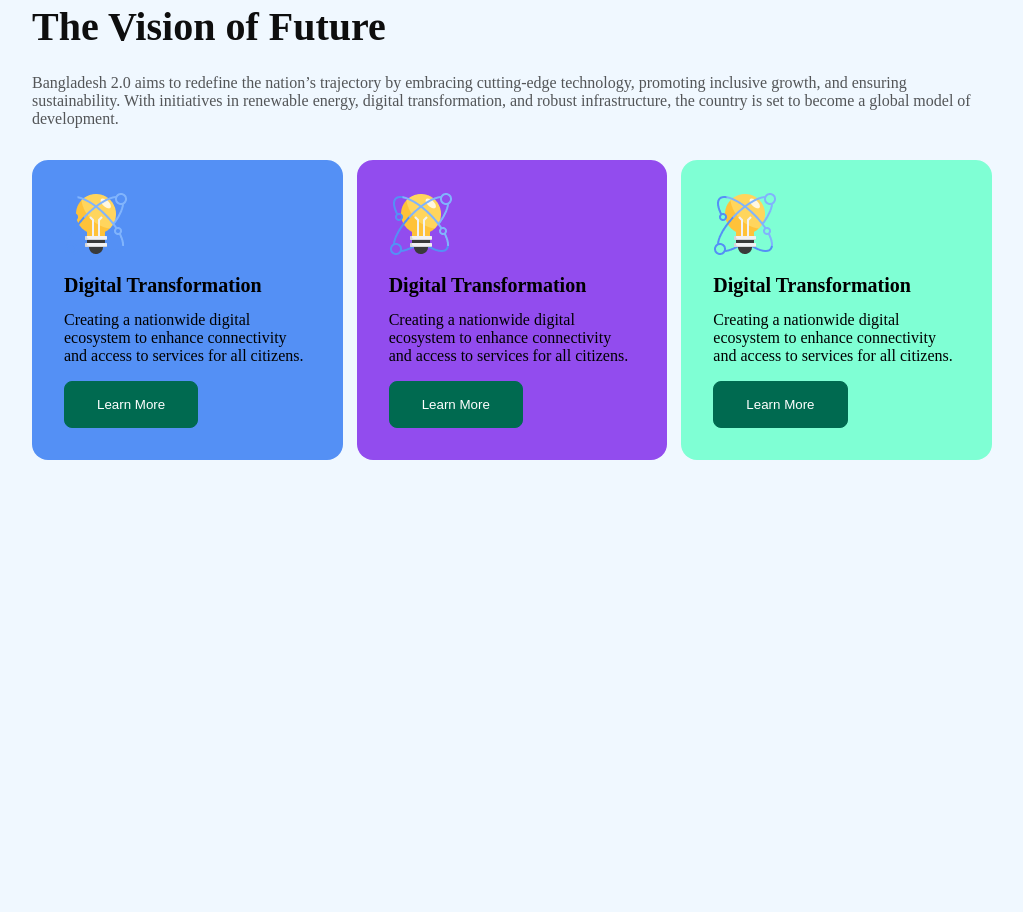
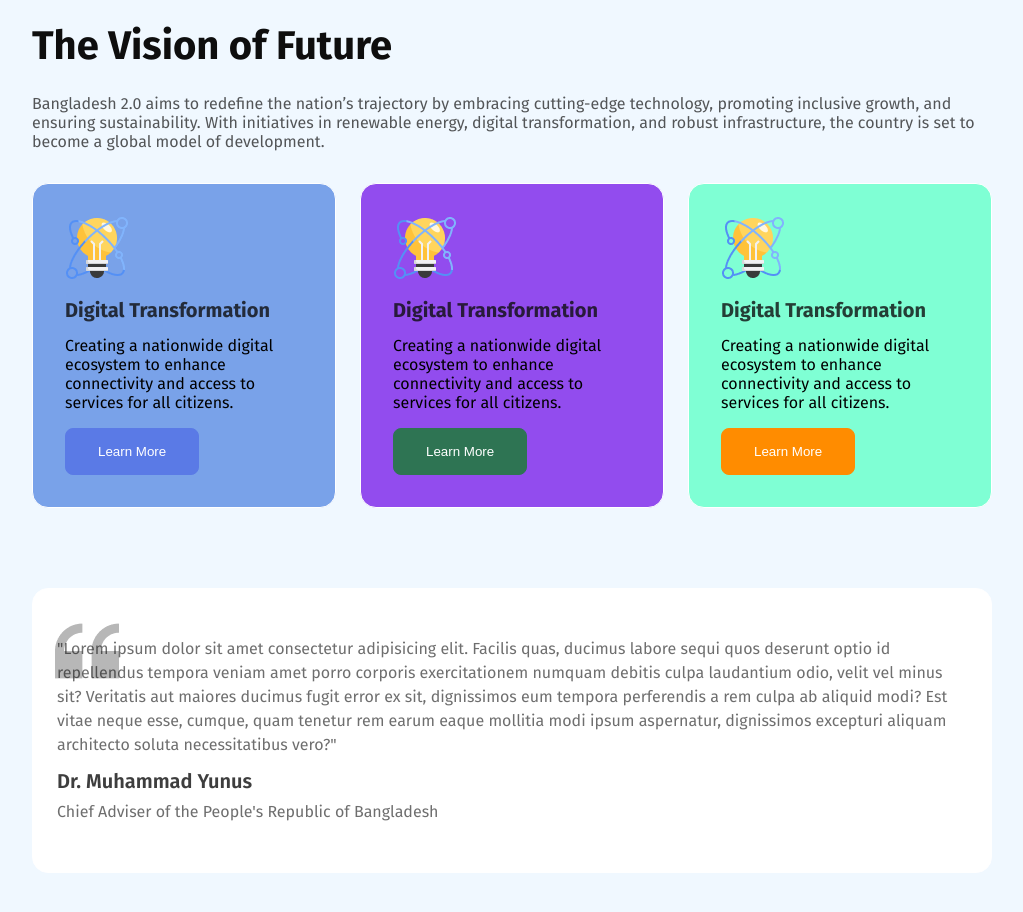
Before and after one commit to Prosantaroy1/New-bangladesh-A1, a plain HTML site: page index.html in a window 1280 px wide. Shown: the part 856-1768 px from the top of the page, without its empty margins (128-1151 px from the left). Before the commit the page ends 1396 px from the top, so only its background shows below. Drawn offline with Linux system fonts and the light colour scheme.

Commit message:
create to yunus section

```diff
--- a/css/style.css
+++ b/css/style.css
@@ -1,12 +1,15 @@
+/*font-family*/
+@import url('https://fonts.googleapis.com/css2?family=Fira+Sans:ital,wght@0,100;0,200;0,300;0,400;0,500;0,600;0,700;0,800;0,900;1,100;1,200;1,300;1,400;1,500;1,600;1,700;1,800;1,900&display=swap');
+
+
 *{
     padding: 0px;
     margin: 0px;
     box-sizing: border-box;
 }
-/*font-family*/
-@import url('https://fonts.googleapis.com/css2?family=Azeret+Mono:ital,wght@0,100..900;1,100..900&family=Fira+Sans:ital,wght@0,100;0,200;0,300;0,400;0,500;0,600;0,700;0,800;0,900;1,100;1,200;1,300;1,400;1,500;1,600;1,700;1,800;1,900&family=Jost:ital,wght@0,100..900;1,100..900&family=Noto+Serif+Bengali:wght@100..900&family=Plus+Jakarta+Sans:ital,wght@0,200..800;1,200..800&family=Poppins:ital,wght@0,100;0,200;0,300;0,400;0,500;0,600;0,700;0,800;0,900;1,100;1,200;1,300;1,400;1,500;1,600;1,700;1,800;1,900&display=swap');
 
 /*common style*/
+
 body{
     font-family: "Fira Sans", serif;
     background-color: aliceblue;
@@ -86,7 +89,7 @@ body{
 .vision-card-sec{
     padding-top: 32px;
     display: flex;
-    gap: 14px;
+    gap: 24px;
 
 }
 
@@ -94,6 +97,7 @@ body{
     width: 410px;
     border-radius: 16px;
     padding: 32px;
+    border: 1px solid white;
 }
 .vision-card-img{
   width: 64px;
@@ -103,19 +107,33 @@ body{
     font-size: 20px;
     font-family: 700;
     font-style: normal;
+    color: #0E0E0ECC;
     padding: 14px 0px;
 }
 .vision-card-dec{
     font-size: 16px;
     font-weight: 400;
+    color: #0E0E0EB2;
 }
 .vision-btn{
     background-color:#006A50;
     color: white;
     margin-top: 16px;
 }
+.btn-1{
+    background-color: #5a7ae6;
+    border-color: #5a7ae6;
+}
+.btn-2{
+    background-color: rgb(46, 116, 83);
+    border-color: rgb(46, 116, 83);
+}
+.btn-3{
+    background-color: darkorange;
+    border-color: darkorange;
+}
 .vision-box-1{
-    background-color: #5490F5;
+    background-color: #79a2e9;
 }
 .vision-box-2{
   background-color: rgb(146, 76, 238);
@@ -123,6 +141,34 @@ body{
 .vision-box-3{
     background-color: aquamarine;
 }
+/* ---yunus-sec-style--- */
+.yunus-sec-main{
+    margin-top: 80px;
+    background-color: #FFFFFF;
+    border-radius: 16px;
+    border: 1px solid white;
+    padding: 30px 22px;
+
+}
+.yunus-div{
+    background-image: url(../image/quote-bg.png);
+    background-position: top left;
+    background-repeat: no-repeat;
+    background-size: auto;
+    padding: 18px 2px;
+}
+.yunus-title{
+    font-size: 20px;
+    font-weight: 600;
+    color: #0E0E0ECC;
+    padding: 12px 0px 7px 0px;
+}
+.yunus-subtitle, .yunus-dec{
+    font-size: 16px;
+    font-weight: 400;
+    color: #0E0E0E99;
+    line-height: 24px;
+}
 
 
 
--- a/index.html
+++ b/index.html
@@ -50,35 +50,53 @@
                 </p>
             </div>
             <!-- vision card box -->
-             <div class="vision-card-sec">
+            <div class="vision-card-sec">
                 <div class="vision-card vision-box-1">
                     <img src="./image/card-icon.png" class="vision-card-img" alt="vision image">
                     <h4 class="vision-card-title">Digital Transformation</h4>
                     <p class="vision-cead-dec">
-                        Creating a nationwide digital ecosystem to enhance connectivity and access to services for all citizens.
+                        Creating a nationwide digital ecosystem to enhance connectivity and access to services for all
+                        citizens.
                     </p>
-                    <button class="btn vision-btn">Learn More</button>
+                    <button class="btn vision-btn btn-1">Learn More</button>
                 </div>
                 <!-- box 2 -->
                 <div class="vision-card vision-box-2">
                     <img src="./image/card-icon.png" class="vision-card-img" alt="vision image">
                     <h4 class="vision-card-title">Digital Transformation</h4>
                     <p class="vision-cead-dec">
-                        Creating a nationwide digital ecosystem to enhance connectivity and access to services for all citizens.
+                        Creating a nationwide digital ecosystem to enhance connectivity and access to services for all
+                        citizens.
                     </p>
-                    <button class="btn vision-btn">Learn More</button>
+                    <button class="btn vision-btn btn-2">Learn More</button>
                 </div>
                 <!-- box-3 -->
                 <div class="vision-card vision-box-3">
                     <img src="./image/card-icon.png" class="vision-card-img" alt="vision image">
                     <h4 class="vision-card-title">Digital Transformation</h4>
                     <p class="vision-cead-dec">
-                        Creating a nationwide digital ecosystem to enhance connectivity and access to services for all citizens.
+                        Creating a nationwide digital ecosystem to enhance connectivity and access to services for all
+                        citizens.
                     </p>
-                    <button class="btn vision-btn">Learn More</button>
+                    <button class="btn vision-btn btn-3">Learn More</button>
                 </div>
 
-             </div>
+            </div>
+        </section>
+        <!-- Dr. Muhammad Yunus part -->
+        <section class="yunus-sec-main">
+            <div class="yunus-div">
+                <p class="yunus-dec">
+                    "Lorem ipsum dolor sit amet consectetur adipisicing elit. Facilis quas, ducimus labore sequi quos
+                    deserunt optio id repellendus tempora veniam amet porro corporis exercitationem numquam debitis
+                    culpa laudantium odio, velit vel minus sit? Veritatis aut maiores ducimus fugit error ex sit,
+                    dignissimos eum tempora perferendis a rem culpa ab aliquid modi? Est vitae neque esse, cumque, quam
+                    tenetur rem earum eaque mollitia modi ipsum aspernatur, dignissimos excepturi aliquam architecto
+                    soluta necessitatibus vero?"
+                </p>
+                <h3 class="yunus-title">Dr. Muhammad Yunus</h3>
+                <h5 class="yunus-subtitle">Chief Adviser of the People's Republic of Bangladesh</h5>
+            </div>
         </section>
     </main>
     <!--main end-->
```
